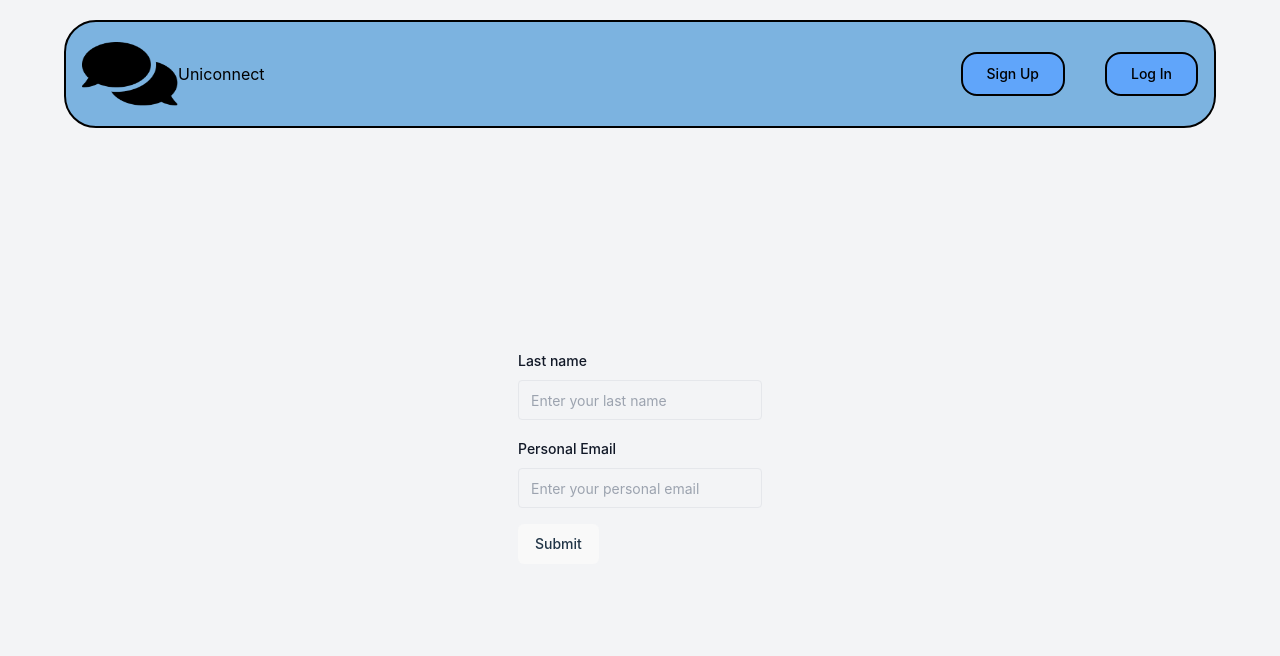
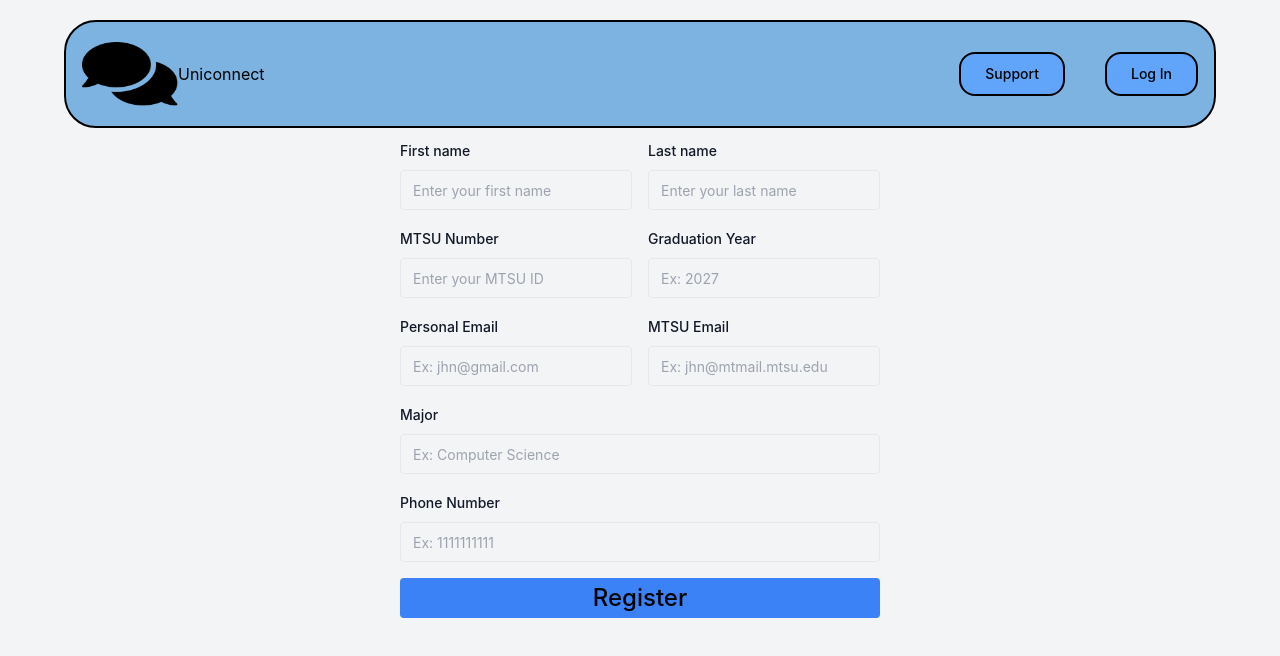
Before and after one commit to dimsonMba/CSCI_4560, a React (Vite) app in the folder CS/UniConnect/: page /register_page in a window 1280 px wide. Shown: the top 656 px of the page. Built offline with nearby package versions, Linux system fonts and the light colour scheme; a web font is replaced by a local one.

Commit message:
work register

```diff
--- a/CS/UniConnect/src/components/Auth/AuthForm.jsx
+++ b/CS/UniConnect/src/components/Auth/AuthForm.jsx
@@ -11,12 +11,12 @@ import { Link } from 'react-router-dom';
 // Define schema dynamically
 const RegisterSchema = (type) => {
   const baseSchema = {
-    "First name": z.string().min(3, { message: 'First name must be at least 3 characters' }),
-    "Last name": z.string().min(3, { message: 'Last name must be at least 3 characters' }),
+    "First name": z.string().min(3, { message: 'At least 3 characters' }),
+    "Last name": z.string().min(3, { message: 'At least 3 characters' }),
     "Personal Email": z.string().email({ message: 'Invalid email format' }),
     "MTSU Email": z.string().email({ message: 'Invalid email format' }),
-    "MTSU Number": z.string().min(6, { message: 'M Number must be at least 6 characters' }),
-    "Phone Number": z.string().min(10, { message: 'Phone number must be at least 10 digits' }),
+    "MTSU Number": z.string().min(6, { message: 'At least 6 characters' }),
+    "Phone Number": z.string().min(10, { message: 'At least 10 digits' }),
   };
 
   if (type === 'sign-up') {
@@ -81,51 +81,27 @@ const AuthForm = ({ type }) => {
     }
   };
 
+  const renderFormFields = () => {
+    if (type === 'sign-in') {
       return (
-    <section className="max-w-md mx-auto p-6 bg-white rounded-lg shadow-md justify-items-center">
-      <h1 className="text-2xl font-semibold text-gray-900">
-        {user ? 'Link Account' : type === 'sign-in' ? 'Sign In' : 'Sign Up'}
-      </h1>
-      <p className="text-gray-600">{user ? 'Link your account to get started' : 'Please enter your details'}</p>
-
-      {type === "sign-in" ? (
-        <div className="mt-4">
-          <Form {...form}>
-          <form onSubmit={form.handleSubmit(onSubmit)} className="space-y-2 w-[20rem]">
-            {/* Render fields dynamically based on the schema */}
+        <>
           <RegisterForm
             register={form.register}
-              name="Username"
+            name="username"
             placeholder="Enter your MTSU Username"
           />
-            {form.formState.errors["username"] && (
-              <p className="text-red-500">{form.formState.errors["username"].message}</p>
-            )}
 
           <RegisterForm
             register={form.register}
-              name="Password"
+            name="password"
             placeholder="Enter your password"
           />
-            {form.formState.errors["password"] && (
-              <p className="text-red-500">{form.formState.errors["password"].message}</p>
-            )}
-
-            <Button
-              type="submit"
-              className="w-full p-2 rounded bg-blue-500 text-white text-2xl text-black"
-              disabled={isLoading}
-            >
-              {isLoading ? <Loader2 size={20} className="animate-spin" /> : type === 'sign-in' ? 'Sign In' : 'Sign Up'}
-            </Button>
-          </form>
-        </Form>
-        </div>
-      ) : (
-        <Form {...form}>
-          <form onSubmit={form.handleSubmit(onSubmit)} className="space-y-2 w-[20rem]">
-            {/* Render fields dynamically based on the schema */}
-            <div>
+        </>
+      );
+    } else if (type === 'sign-up') {
+      return (
+        <>
+          <div className="flex gap-4">
             <RegisterForm
               register={form.register}
               name="First name"
@@ -137,42 +113,77 @@ const AuthForm = ({ type }) => {
               name="Last name"
               placeholder="Enter your Last name"
             />
-
           </div>
 
+          <div className="flex gap-4">
+            <RegisterForm
+              register={form.register}
+              name="MTSU Number"
+              placeholder="Your M-number"
+            />
 
+            <RegisterForm
+              register={form.register}
+              name="Phone Number"
+              placeholder="Ex: 1111111111"
+            />
+          </div>
+
+          <div>
             <RegisterForm
               register={form.register}
               name="Personal Email"
               placeholder="Enter your personal email"
             />
-            {form.formState.errors["Personal Email"] && (
-              <p className="text-red-500">{form.formState.errors["Personal Email"].message}</p>
-            )}
+          </div>
+
+          <div>
+            <RegisterForm
+              register={form.register}
+              name="MTSU Email"
+              placeholder="Enter your MTSU email"
+            />
+          </div>
+        </>
+      );
+    }
+  };
+
+  const buttonText = type === 'sign-in' ? 'Sign In' : 'Sign Up';
+
+  return (
+    <section className="max-w-md mx-auto p-6 bg-white rounded-lg shadow-md justify-items-center">
+      <h1 className="text-2xl font-semibold text-gray-900">
+        {user ? 'Link Account' : type === 'sign-in' ? 'Sign In' : 'Sign Up'}
+      </h1>
+      <p className="text-gray-600">{user ? 'Link your account to get started' : 'Please enter your details'}</p>
+
+      <Form {...form}>
+        <form onSubmit={form.handleSubmit(onSubmit)} className="space-y-4 w-[25rem]">
+          {renderFormFields()}
 
           <Button
             type="submit"
             className="w-full p-2 rounded bg-blue-500 text-white text-2xl text-black"
             disabled={isLoading}
           >
-              {isLoading ? <Loader2 size={20} className="animate-spin" /> : type === 'sign-in' ? 'Sign In' : 'Sign Up'}
+            {isLoading ? <Loader2 size={20} className="animate-spin" /> : buttonText}
           </Button>
         </form>
       </Form>
-      )}
 
-      <div className='text-black flex'>
+      <div className="text-black flex">
         {type === 'sign-in' ? (
-          <div className='flex flex-1'>
-            <h1 className='text-sm mt-[1rem] flex-1 w-[17.5rem]'>Don't have an account? </h1>
-            <a className='flex-1 mt-[1rem]'>
+          <div className="flex flex-1">
+            <h1 className="text-sm mt-[1rem] flex-1 w-[17.5rem]">Don't have an account? </h1>
+            <a className="flex-1 mt-[1rem]">
               <Link to="/sign_up">Sign up</Link>
             </a>
           </div>
         ) : (
-          <div className='flex'>
-            <h1 className='text-sm mt-[1rem] flex-1 w-[25rem]'>Do you already have an account?</h1>
-            <a className='flex-1 mt-[1rem]'>
+          <div className="flex gap-0">
+            <h1 className="text-sm mt-[1rem] flex w-[15rem]">Do you already have an account?</h1>
+            <a className="flex mt-[1rem]">
               <Link to="/log_in">Log in</Link>
             </a>
           </div>
--- a/CS/UniConnect/src/components/Auth/AuthRegister.jsx
+++ b/CS/UniConnect/src/components/Auth/AuthRegister.jsx
@@ -41,8 +41,15 @@ const AuthRegister = () => {
   const form = useForm({
     resolver: zodResolver(formSchemas['register']),
     defaultValues: {
+      "First name": '',
       "Last name": '',
       "Personal Email": '',
+      "MTSU Email": '',
+      "MTSU Number": '',
+      "Phone Number": '',
+      "Graduation Year": '',
+      "Major": '',
+      "Password": '',
     },
   });
 
@@ -50,10 +57,15 @@ const AuthRegister = () => {
   const onSubmit = async (data) => {
     setIsLoading(true);
     setError(null);
+
+    // Log form data and errors for debugging
+    console.log('Form data:', data);
+    console.log('Form errors:', form.formState.errors);
+
     try {
       // Simulate a successful submission
       setUser(data);
-      console.log(data);
+      console.log('Form submitted successfully:', data);
     } catch (err) {
       setError(err.message || 'Submission failed. Please try again.');
     } finally {
@@ -61,33 +73,82 @@ const AuthRegister = () => {
     }
   };
 
+  // Log form state for debugging
+  // console.log('Form state:', form.formState);
+
   return (
     <Form {...form}>
-      <form onSubmit={form.handleSubmit(onSubmit)} className="space-y-4">
-        {/* Render the "Last name" field */}
+      <form onSubmit={form.handleSubmit(onSubmit)} className="space-y-4 w-[30rem]">
+        {/* Render the "First name" and "Last name" fields */}
+        <div className="flex gap-4">
+          <RegisterForm
+            register={form.register}
+            name="First name"
+            placeholder="Enter your first name"
+          />
+
           <RegisterForm
             register={form.register}
             name="Last name"
             placeholder="Enter your last name"
           />
-        {form.formState.errors["Last name"] && (
-          <p className="text-red-500">{form.formState.errors["Last name"].message}</p>
-        )}
+        </div>
 
-        {/* Render the "Personal Email" field */}
+        {/* Render the "MTSU Number" and "Graduation Year" fields */}
+        <div className="flex gap-4">
+          <RegisterForm
+            register={form.register}
+            name="MTSU Number"
+            placeholder="Enter your MTSU ID"
+          />
+
+          <RegisterForm
+            register={form.register}
+            name="Graduation Year"
+            placeholder="Ex: 2027"
+          />
+        </div>
+
+        {/* Render the "Personal Email" and "MTSU Email" fields */}
+        <div className="flex gap-4">
           <RegisterForm
             register={form.register}
             name="Personal Email"
-          placeholder="Enter your personal email"
+            placeholder="Ex: jhn@gmail.com"
           />
-        {form.formState.errors["Personal Email"] && (
-          <p className="text-red-500">{form.formState.errors["Personal Email"].message}</p>
-        )}
+
+          <RegisterForm
+            register={form.register}
+            name="MTSU Email"
+            placeholder="Ex: jhn@mtmail.mtsu.edu"
+          />
+        </div>
+
+        {/* Render the "Major" field */}
+        <div>
+          <RegisterForm
+            register={form.register}
+            name="Major"
+            placeholder="Ex: Computer Science"
+          />
+        </div>
+
+        {/* Render the "Phone Number" field */}
+        <div>
+          <RegisterForm
+            register={form.register}
+            name="Phone Number"
+            placeholder="Ex: 1111111111"
+          />
+        </div>
 
         {/* Submit button */}
-        <Button type="submit" disabled={isLoading}>
-          {isLoading ? <Loader2 className="mr-2 h-4 w-4 animate-spin" /> : null}
-          Submit
+        <Button
+          type="submit"
+          className="w-full p-2 rounded bg-blue-500 text-white text-2xl text-black"
+          disabled={isLoading}
+        >
+          {isLoading ? <Loader2 className="mr-2 h-4 w-4 animate-spin" /> : 'Register'}
         </Button>
 
         {/* Display error message */}
--- a/CS/UniConnect/src/pages/RegisterPage.jsx
+++ b/CS/UniConnect/src/pages/RegisterPage.jsx
@@ -21,23 +21,21 @@ const RegisterPage = () => {
 
 
               <div className='flex items-center gap-10'>
-                <Button className="bg-blue-400 text-black border-2 border-black px-6 py-5 rounded-[1rem] hover:bg-blue-100 cursor-pointer">Sign Up</Button>
+                <Link>
+                  <Button className="bg-blue-400 text-black border-2 border-black px-6 py-5 rounded-[1rem] hover:bg-blue-100 cursor-pointer">Support</Button>
+                </Link>
 
-
-                <Button className="bg-blue-400 text-black border-2 border-black px-6 py-5 rounded-[1rem] hover:bg-blue-100 cursor-pointer">Log In</Button>
+                <Link to="/log_in">
+                  <Button className="bg-blue-400 text-black border-2 border-black px-6 py-5 rounded-[1rem] hover:bg-blue-100 cursor-pointer">Log In</Button>
+                </Link>
               </div>
-
 
               </section>
               <section>
-                <div className="mt-[150px] items-center ml-[70px] mr-[70px] inline-block p-[70px]">
+                <div className="items-center ml-[70px] mr-[70px] inline-block p-[10px]">
                   <AuthRegister/>
                 </div>
               </section>
-                <div className="mt-[150px] items-center ml-[70px] mr-[70px] inline-block p-[70px]">
-
-
-                </div>
 
             </div>
           </div>
```
Lines whose indentation alone changed are shown as unchanged.
